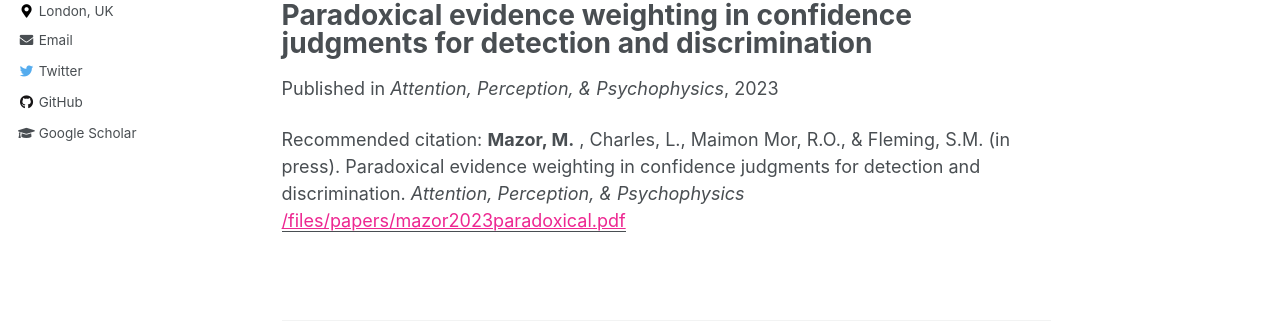
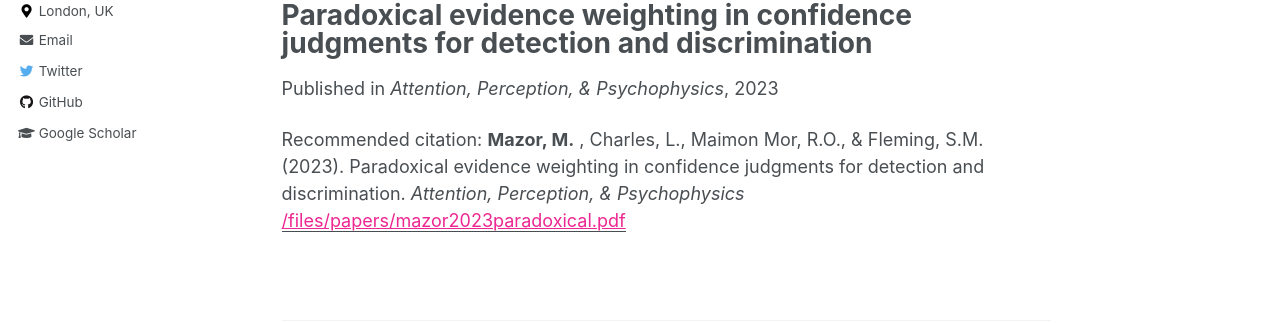
Before and after one commit to matanmazor/matanmazor.github.io, a Jekyll site: the page built from _publications/2023-06-01-paradoxical.md, in a window 1280 px wide. Shown: the part 117-440 px from the top of the page. Built offline with Jekyll 4.4.1, drawn with Linux system fonts in a browser that asks for light colours.

Commit message:
paradoxical paper

```diff
--- a/_publications/2023-06-01-paradoxical.md
+++ b/_publications/2023-06-01-paradoxical.md
@@ -4,9 +4,9 @@ collection: publications
 permalink: /publications/2023-06-01-paradoxical
 date: 2023-06-01
 venue: 'Attention, Perception, & Psychophysics'
-psyarxiv: 'https://psyarxiv.com/m8762'
+psyarxiv: 'https://doi.org/10.3758/s13414-023-02710-8'
 github: 'https://github.com/matanmazor/reverseCorrelation'
 data: 'https://osf.io/7a4fm/'
 paperurl: '/files/papers/mazor2023paradoxical.pdf'
-citation: '<b>Mazor, M.</b> , Charles, L., Maimon Mor, R.O., & Fleming, S.M. (in press). Paradoxical evidence weighting in confidence judgments for detection and discrimination. <i>Attention, Perception, & Psychophysics</i>'
+citation: '<b>Mazor, M.</b> , Charles, L., Maimon Mor, R.O., & Fleming, S.M. (2023). Paradoxical evidence weighting in confidence judgments for detection and discrimination. <i>Attention, Perception, & Psychophysics</i>'
 ---
```
Also changed, not shown: 1 other file.
